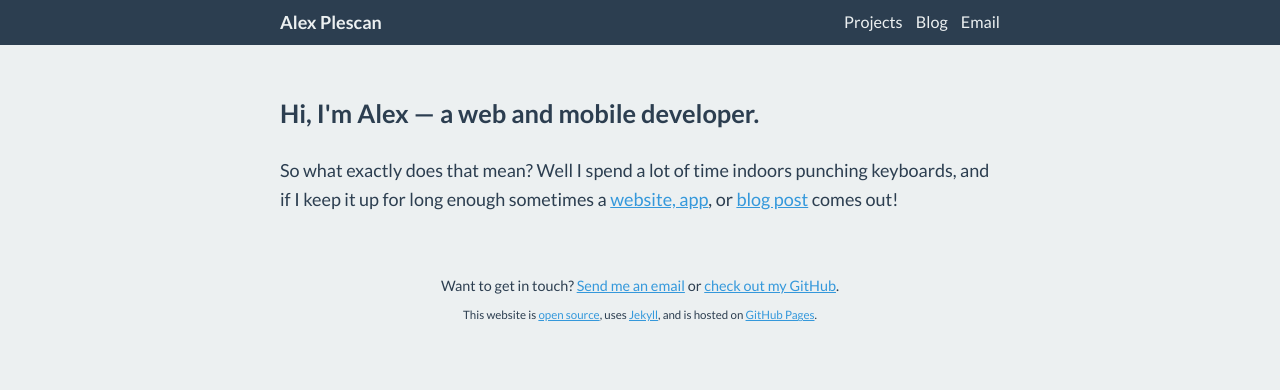
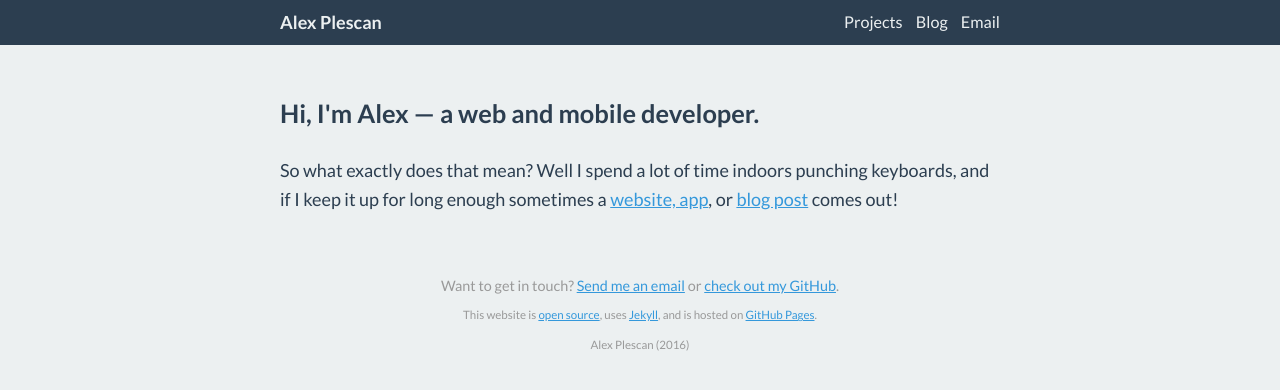
Before and after one commit to alexpls/alexplescan.com, a Jekyll site: the page built from index.html, in a window 1280 px wide. Shown: the top 390 px of the page. Built offline with Jekyll 4.4.1, drawn with Linux system fonts in a browser that asks for light colours.

Commit message:
Update footer style on mobile

```diff
--- a/_includes/footer.html
+++ b/_includes/footer.html
@@ -1,9 +1,10 @@
-<footer>
+<footer class="container">
   <p class="footer-links">
     Want to get in touch?
     <a title="Send me an email" href="mailto:alex@alexplescan.com" target="_blank">Send me an email</a>
     or
     <a title="Visit my Github" href="https://github.com/alexpls" target="_blank">check out my GitHub</a>.
+
     <br/>
 
     <small>
@@ -11,6 +12,12 @@
       uses <a href="https://jekyllrb.com">Jekyll</a>,
       and is hosted on <a href="https://pages.github.com">GitHub Pages</a>.
     </small>
+
+    <br />
+
+    <small>
+      Alex Plescan ({{ site.time | date: '%Y' }})
+    </small>
   </p>
 </footer>
 
--- a/_sass/base.scss
+++ b/_sass/base.scss
@@ -104,11 +104,24 @@
   margin-bottom: $leading;
 }
 
-footer {
+footer.container {
+  color: $text-muted-color;
   text-align: center;
   font-size: 80%;
   margin-top: $leading * 2;
   margin-bottom: $leading;
+
+  @media screen and (max-width: $breakpoint-mobile) {
+    font-size: 60%;
+
+    p {
+      line-height: 140%;
+    }
+    small {
+      display: block;
+      margin-top: 10px;
+    }
+  }
 
   .footer-links > li {
     display: inline;
```
